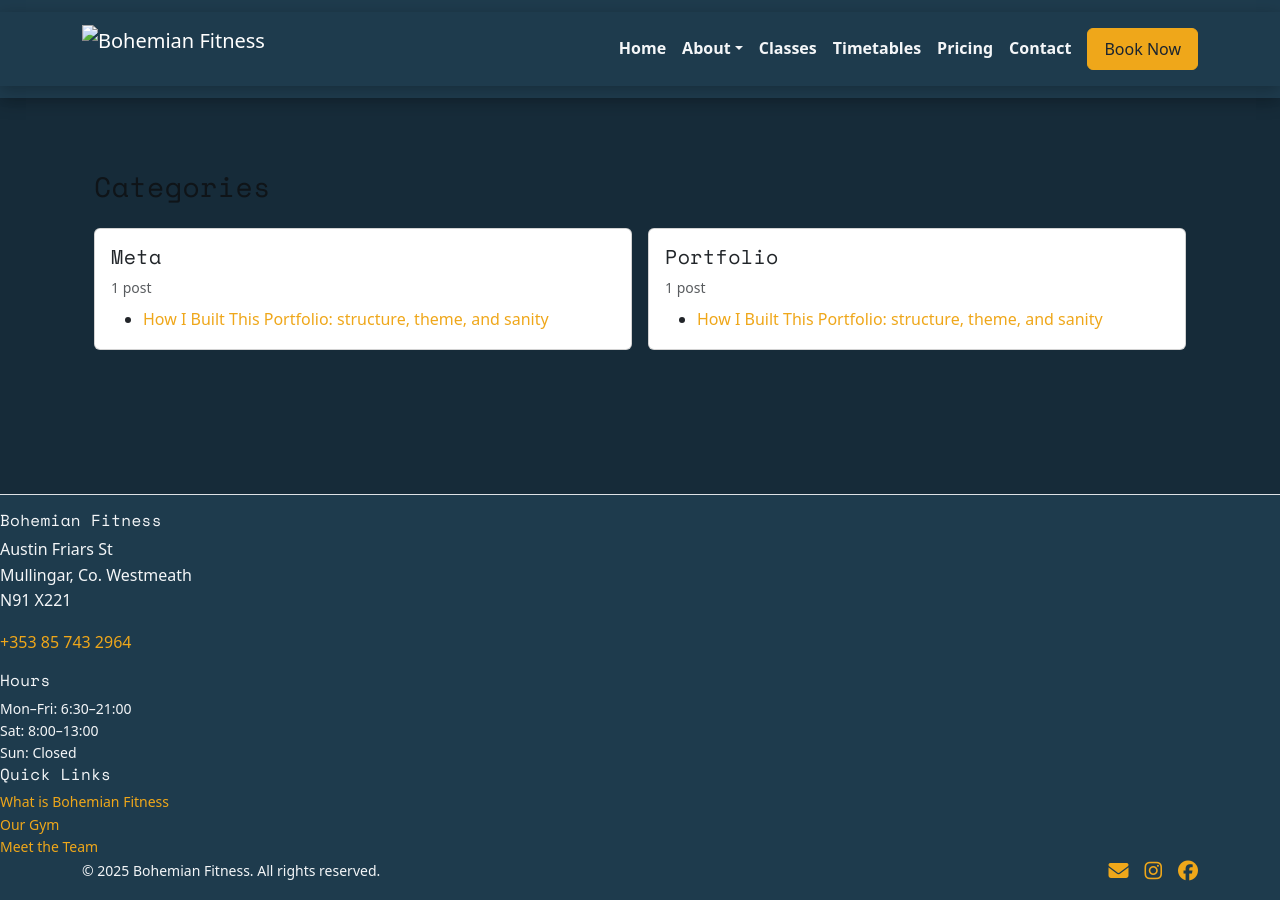
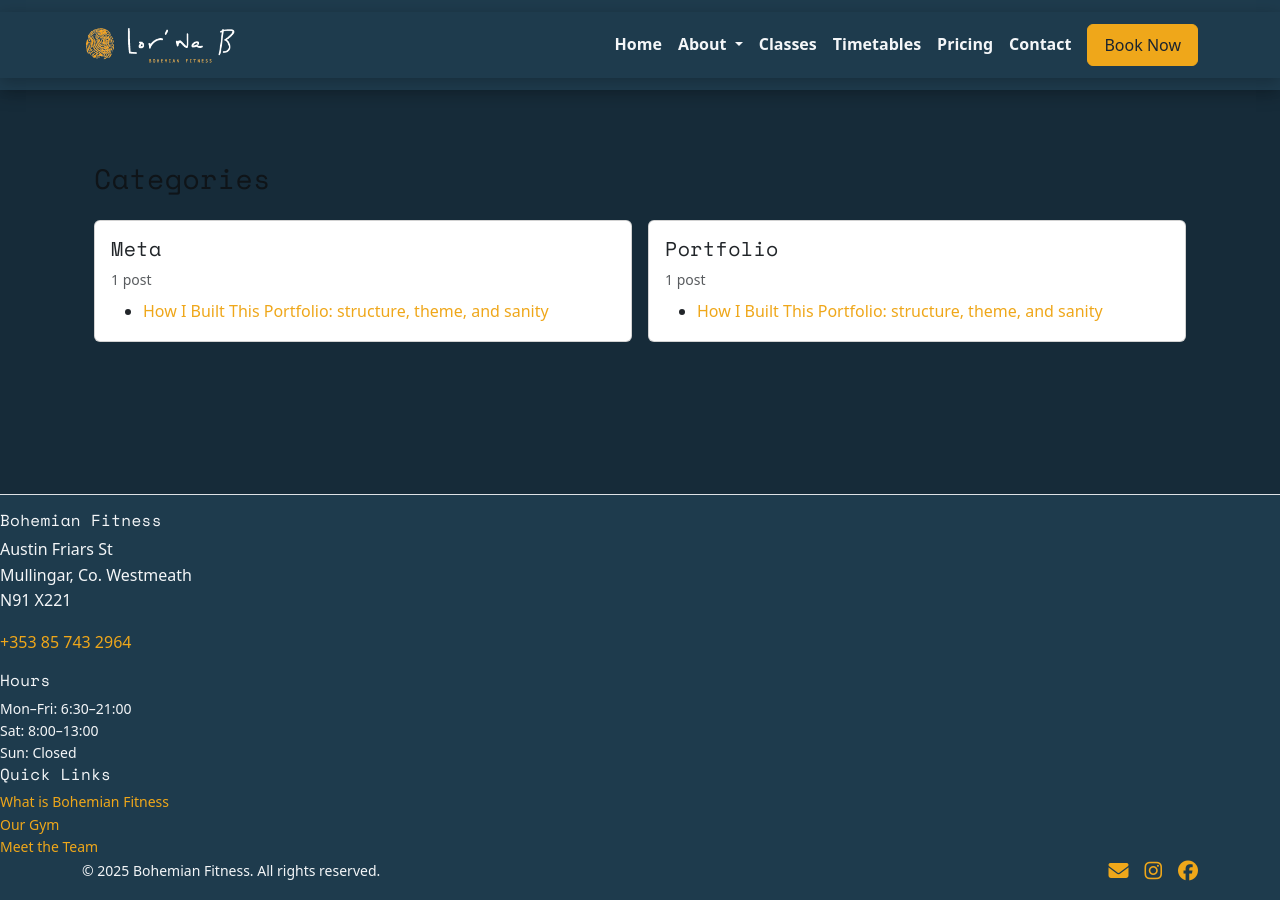
Before and after one commit to MechMadHog/bohemianfitness.ie, a Jekyll site: the page built from categories/index.html, in a window 1280 px wide. Built offline with Jekyll 4.4.1, drawn with Linux system fonts in a browser that asks for light colours.

Commit message:
Update header.html

```diff
--- a/_includes/header.html
+++ b/_includes/header.html
@@ -1,23 +1,29 @@
 <header class="site-header">
   <nav class="navbar navbar-expand-lg" data-bs-theme="dark">
     <div class="container">
-      <a class="navbar-brand d-flex align-items-center gap-2" href="{{ '/' | relative_url }}">
-        <img src="{{ '/assets/images/logo.png' | relative_url }}" alt="Bohemian Fitness" height="40" class="brand-logo">
+      <a class="navbar-brand" href="{{ '/' | relative_url }}">
+        <img src="{{ '/assets/images/branding/logo.png' | relative_url }}" alt="Bohemian Fitness" height="40">
       </a>
 
+      <!-- Toggler targets #mainNav -->
       <button class="navbar-toggler" type="button"
               data-bs-toggle="collapse" data-bs-target="#mainNav"
               aria-controls="mainNav" aria-expanded="false" aria-label="Toggle navigation">
         <span class="navbar-toggler-icon"></span>
       </button>
 
+      <!-- The target ID must be unique on the page -->
       <div id="mainNav" class="collapse navbar-collapse">
         <ul class="navbar-nav ms-auto align-items-lg-center">
           <!-- <li class="nav-item"><a class="nav-link" href="{{ '/' | relative_url }}">Home</a></li> -->
           <li class="nav-item"><a class="nav-link" href="{{ '/home/' | relative_url }}">Home</a></li> <!-- Delete when Built -->
+
+          <!-- Dropdown needs .dropdown + .dropdown-toggle + data-bs-toggle="dropdown" -->
           <li class="nav-item dropdown">
-            <a class="nav-link dropdown-toggle" href="#" id="aboutDropdown" role="button"
-               data-bs-toggle="dropdown" aria-expanded="false">About</a>
+            <a class="nav-link dropdown-toggle" href="#" id="aboutDropdown"
+              role="button" data-bs-toggle="dropdown" aria-expanded="false">
+              About
+            </a>
             <ul class="dropdown-menu dropdown-menu-end dropdown-menu-dark" aria-labelledby="aboutDropdown">
               <li><a class="dropdown-item" href="{{ '/about/'   | relative_url }}">About Bohemian Fitness</a></li>
               <li><a class="dropdown-item" href="{{ '/our-gym/' | relative_url }}">Our Gym</a></li>
@@ -32,7 +38,7 @@
 
           <li class="nav-item ms-lg-2">
             <a class="btn btn-primary px-3 py-2"
-               href="https://legitfit.com/authenticate/signup/lornabbohemianfitness" target="_blank" rel="noopener">
+              href="https://legitfit.com/authenticate/signup/lornabbohemianfitness" target="_blank" rel="noopener">
               Book Now
             </a>
           </li>
```
